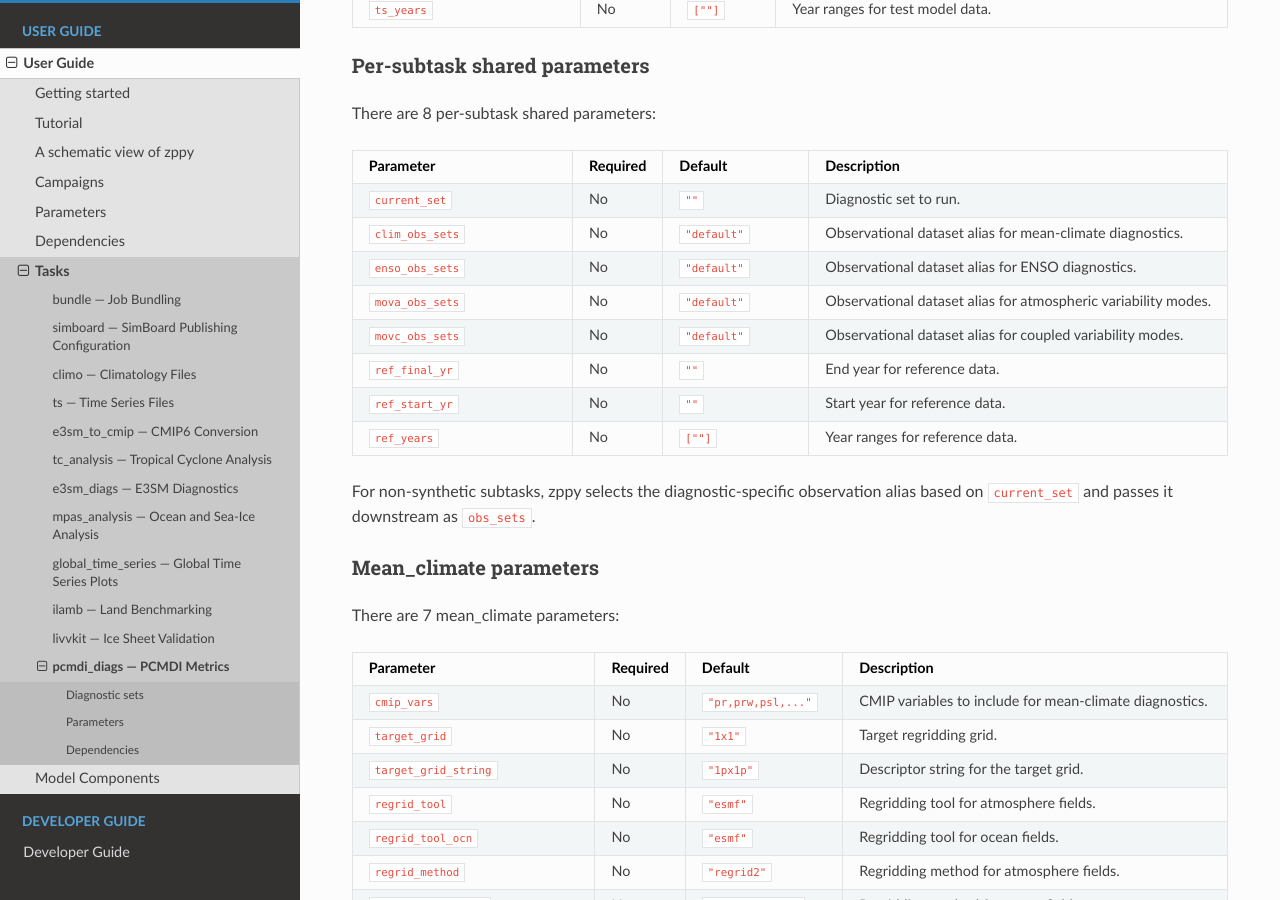
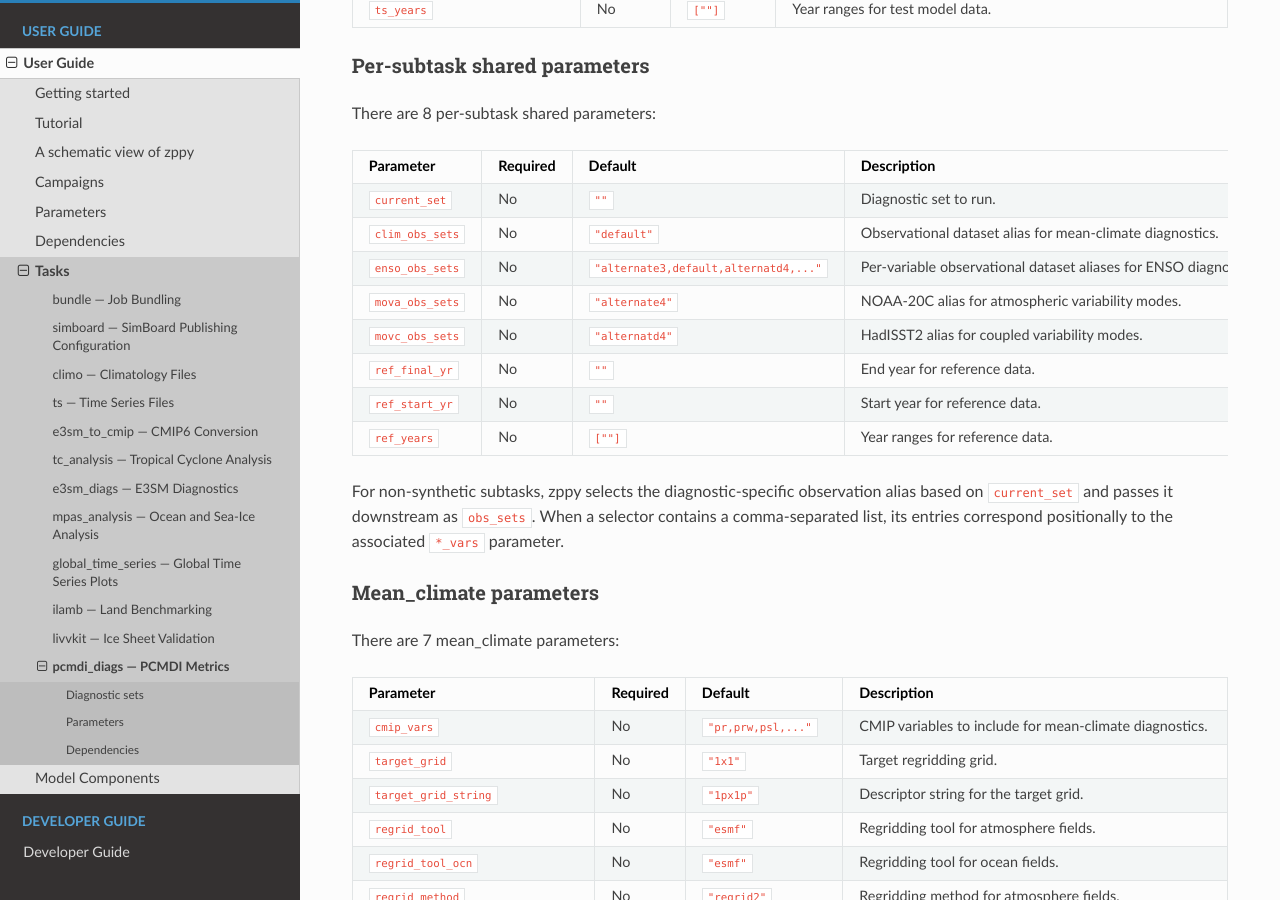
Before and after one commit to E3SM-Project/zppy, a Sphinx documentation site: the page built from docs/source/user_guide/tasks/pcmdi_diags.rst, in a window 1280 px wide and 900 px high, scrolled down 1549 px. Built offline with Sphinx 7.4.7 and the Read the Docs theme 3.1.0, drawn with Linux system fonts in a browser that asks for light colours; pages that are not in the unit, such as notebooks, are missing from menus.

Commit message:
Refine default PCMDI observation selections

```diff
--- a/docs/source/user_guide/tasks/pcmdi_diags.rst
+++ b/docs/source/user_guide/tasks/pcmdi_diags.rst
@@ -155,16 +155,16 @@ There are 8 per-subtask shared parameters:
      - Observational dataset alias for mean-climate diagnostics.
    * - ``enso_obs_sets``
      - No
-     - ``"default"``
-     - Observational dataset alias for ENSO diagnostics.
+     - ``"alternate3,default,alternatd4,..."``
+     - Per-variable observational dataset aliases for ENSO diagnostics.
    * - ``mova_obs_sets``
      - No
-     - ``"default"``
-     - Observational dataset alias for atmospheric variability modes.
+     - ``"alternate4"``
+     - NOAA-20C alias for atmospheric variability modes.
    * - ``movc_obs_sets``
      - No
-     - ``"default"``
-     - Observational dataset alias for coupled variability modes.
+     - ``"alternatd4"``
+     - HadISST2 alias for coupled variability modes.
    * - ``ref_final_yr``
      - No
      - ``""``
@@ -180,6 +180,8 @@ There are 8 per-subtask shared parameters:
 
 For non-synthetic subtasks, zppy selects the diagnostic-specific observation
 alias based on ``current_set`` and passes it downstream as ``obs_sets``.
+When a selector contains a comma-separated list, its entries correspond
+positionally to the associated ``*_vars`` parameter.
 
 Mean_climate parameters
 ~~~~~~~~~~~~~~~~~~~~~~~
```
Also changed, not shown: other parts of docs/source/user_guide/tasks/pcmdi_diags.rst (+1 -1 lines), 1 other file.
